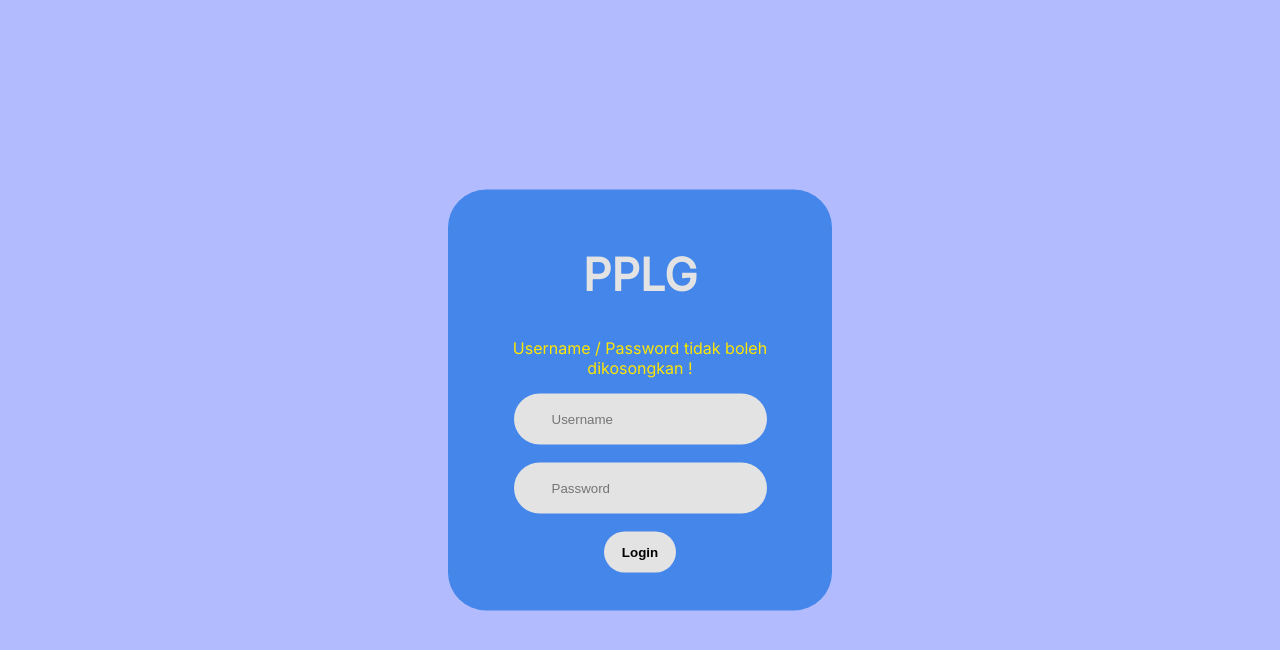
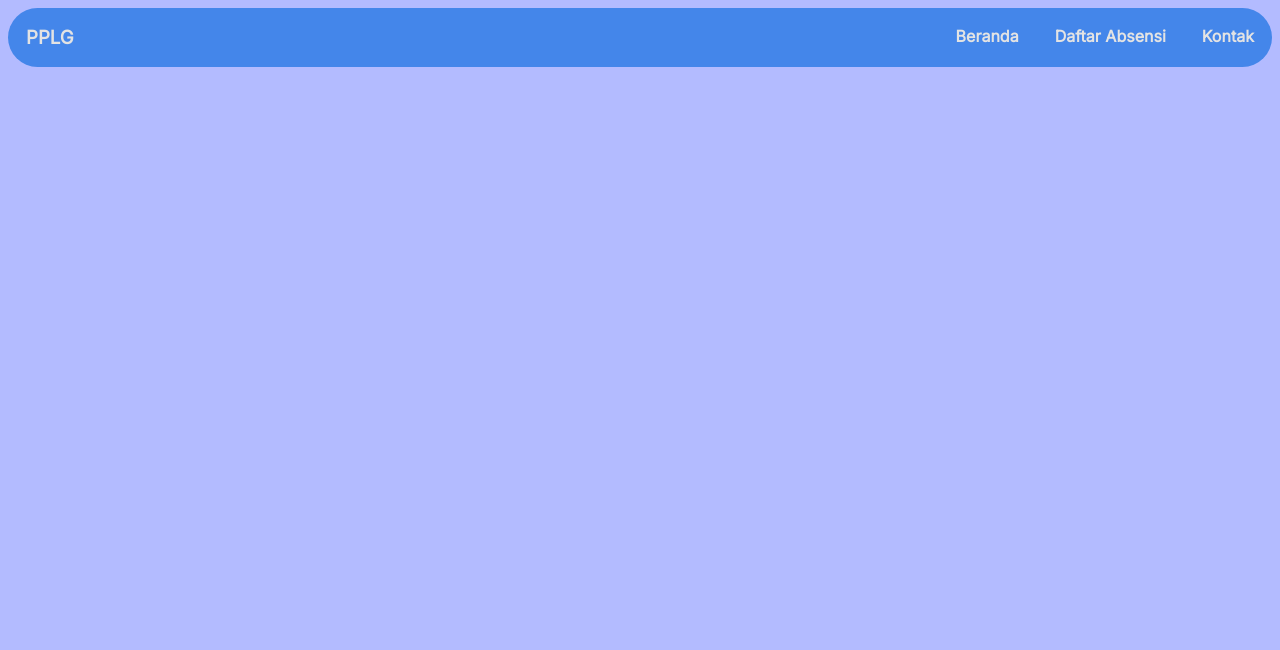
Before and after one commit to fpbismyname/Presensi_PPLG, a React (Vite) app: page /beranda in a window 1280 px wide. Before the commit this address led to /. Shown: the top 650 px of the page. Built offline with nearby package versions, Linux system fonts and the light colour scheme.

Commit message:
(1.0.10) Updated

```diff
--- a/src/pages/Dashboard.jsx
+++ b/src/pages/Dashboard.jsx
@@ -1,24 +1,12 @@
-import React, { useEffect, useState } from 'react';
-import '../styles/pages.css';
-import Navbar from '../components/Navbar';
-import { Navigate } from 'react-router-dom';
+import React, { useEffect, useState } from "react";
+import "../styles/pages.css";
+import Navbar from "../components/Navbar";
+import '../pages/LoginPage'
 
-const Dashboard = () =>{
-    const [Log, setLog] = useState(null);
+const Dashboard = () => {
     useEffect(()=>{
-        const Logged_User = localStorage.getItem("Log");
-        if (Logged_User){
-            setLog(Logged_User);
-        }
-    },[]);
-
-    if (!Log){
-        return <Navigate to="/"/>;
-    } else {
-        return(
-            <Navbar/>
-        )
-    }
-    }
+    },[])
+    return <Navbar />;
+  }
 
 export default Dashboard;
--- a/src/pages/LoginPage.jsx
+++ b/src/pages/LoginPage.jsx
@@ -3,6 +3,7 @@ import "../styles/pages.css";
 import { useNavigate } from "react-router-dom";
 
 const LoginPage = () => {
+  //Login System
   const [username, setUsername] = useState("");
   const [password, setPassword] = useState("");
   const users = [
@@ -11,31 +12,37 @@ const LoginPage = () => {
       password: "admin123",
     },
   ];
+
+  //Navigate system
   const navigate = useNavigate();
-  const [Log, setLog] = useState(
-    localStorage.getItem(localStorage.getItem("Log") || false)
-  );
+
+  //Form Empty Exception
   const [empty, setEmpty] = useState("");
-  // useEffect(()=>{
-  //     console.clear()
-  //     console.log("nama :"+username+"| Password :"+password)
-  // })
+
+  //Safe Login Account
+  const [Log, setLog] = useState(false);
+
+  // Debug Variable
+  useEffect(() => {
+    console.clear();
+    console.log("nama :" + username + "| Password :" + password);
+    console.log(Log);
+  });
 
   useEffect(() => {
-    if (username === "" || password === "") {
-      setEmpty("Username / Password tidak boleh dikosongkan !");
-    } else {
-        setEmpty("");
-    }
-  },[username][password]);
+    console.clear();
+    console.log("nama :" + username + "| Password :" + password);
+    console.log(Log);
+  });
 
   const handleSubmit = (e) => {
+    e.preventDefault();
     if (username === users[0].username && password === users[0].password) {
-      localStorage.setItem("Log", true);
-      navigate("/beranda");
+      setLog(true);
+      navigate('/beranda')
     } else {
-      localStorage.setItem("Log", false);
-      navigate("/");
+      setLog(false);
+      navigate('/')
     }
   };
   return (
```
